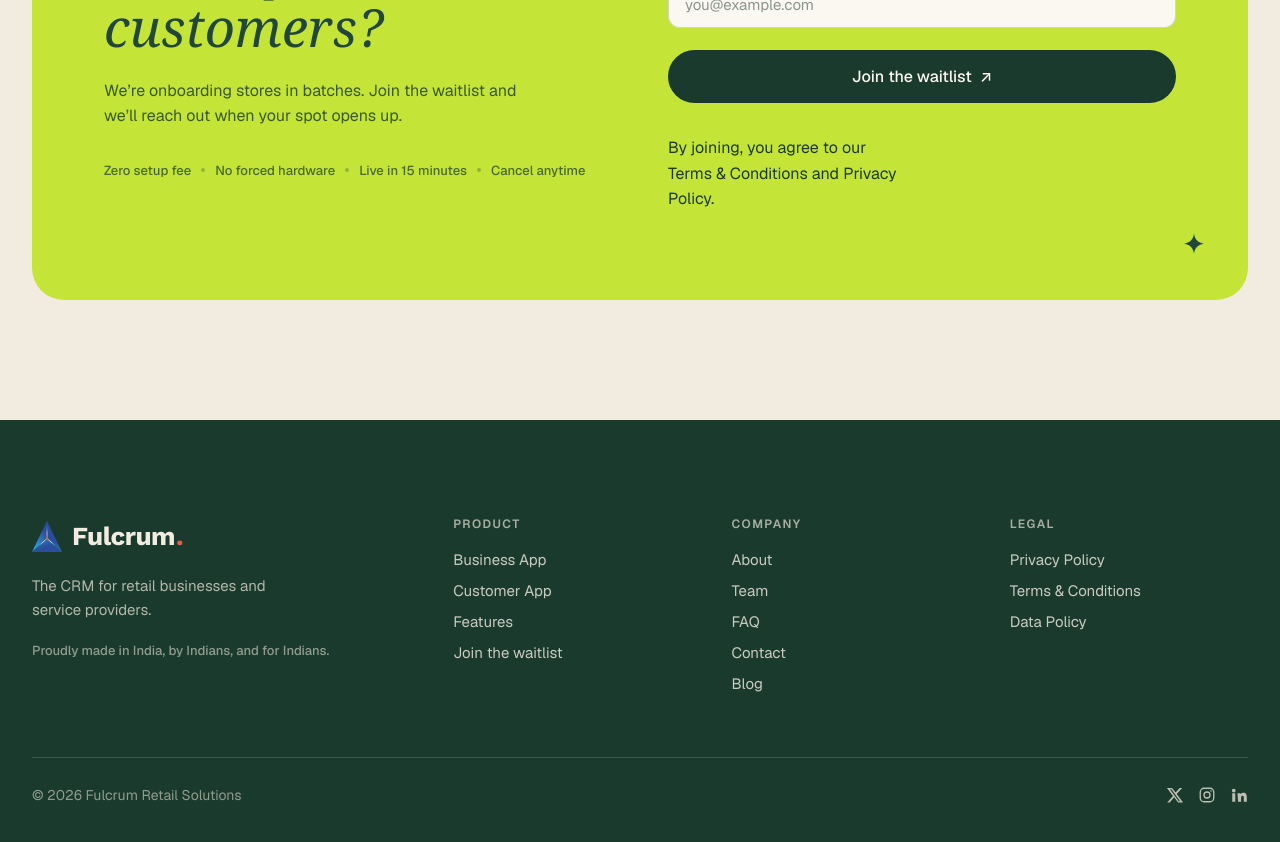
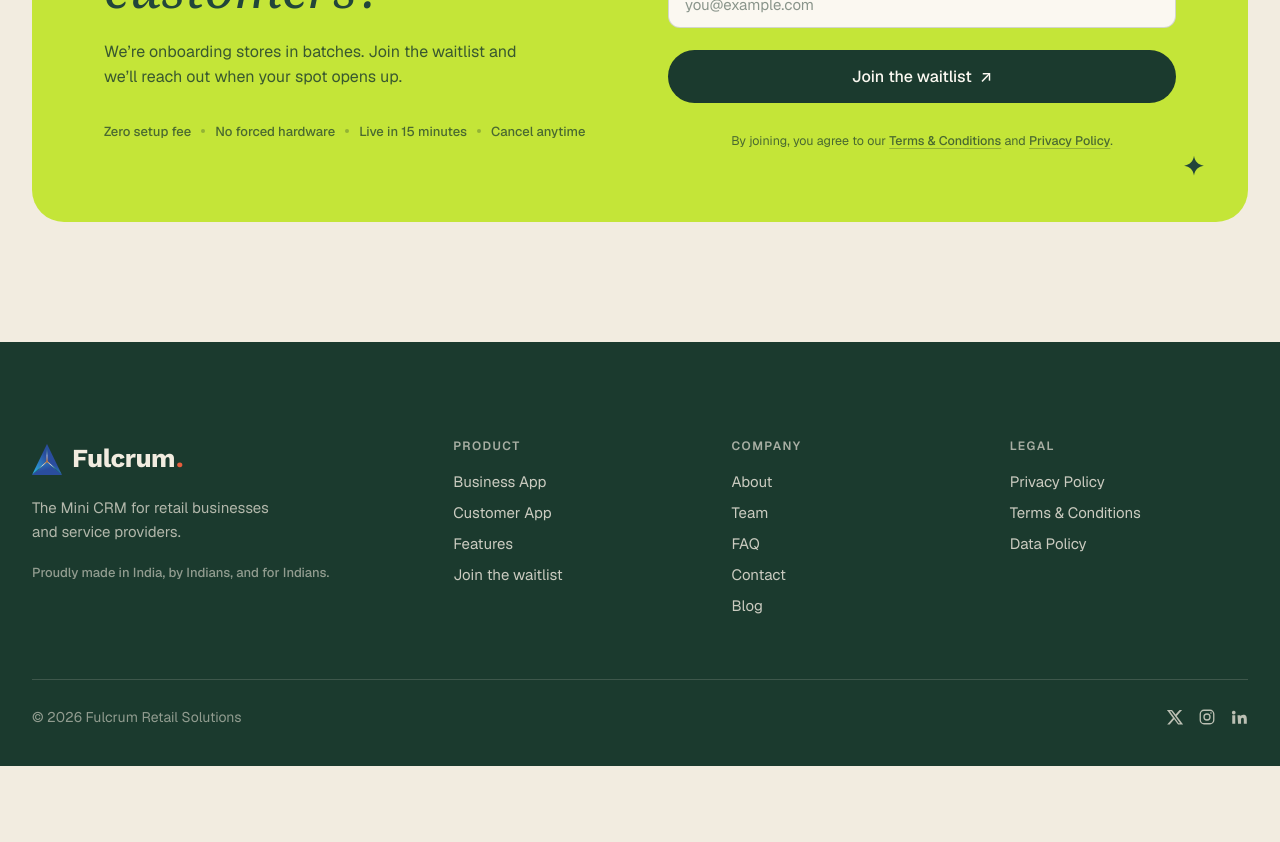
Before and after one commit to shreyash-droid/Fulcrum_Landing, a Next.js app: page /story in a window 1280 px wide. Shown: the part 5640-6482 px from the top of the page. After the commit the page ends 6406 px from the top, so only its background shows below. Built offline with nearby package versions, Linux system fonts and the light colour scheme; no server answers; a web font is replaced by a local one.

Commit message:
Team updated

```diff
--- a/app/components/Footer.jsx
+++ b/app/components/Footer.jsx
@@ -8,7 +8,7 @@ export default function Footer() {
               <img className="footer-mark" src="/assets/logo-mark.svg" alt="" width="30" height="31" />
               Fulcrum<span className="dot">.</span>
             </div>
-            <p>The CRM for retail businesses and service providers.</p>
+            <p>The Mini CRM for retail businesses and service providers. </p>
             <div className="made">Proudly made in India, by Indians, and for Indians.</div>
           </div>
           <div className="footer-col">
--- a/app/components/ForCustomers.jsx
+++ b/app/components/ForCustomers.jsx
@@ -37,7 +37,7 @@ export default function ForCustomers() {
               <span className="cust-step-num">02</span>
             </div>
             <div className="title">Earn</div>
-            <div className="body">Cash credits on every purchase.</div>
+            <div className="body">Points on every purchase.</div>
           </article>
           <article className="cust-step reveal" style={{ transitionDelay: ".12s" }}>
             <div className="cust-step-head">
--- a/app/components/Hero.jsx
+++ b/app/components/Hero.jsx
@@ -29,7 +29,7 @@ export default function Hero() {
               <span className="sep" aria-hidden="true"></span>
               <span>No forced hardware</span>
               <span className="sep" aria-hidden="true"></span>
-              <span>Live in 15&nbsp;minutes</span>
+              <span>Go Live in 15&nbsp;minutes</span>
             </div>
           </div>
 
--- a/app/globals.css
+++ b/app/globals.css
@@ -917,6 +917,31 @@ em {
 }
 .wl-actions { grid-column: 1 / -1; margin-top: 6px; display: flex; justify-content: center; }
 .wl-actions .btn { width: 100%; justify-content: center; }
+
+/* Waitlist consent line + submit error */
+.wl-consent {
+  grid-column: 1 / -1;
+  margin: 12px 0 0;
+  font: 400 12.5px/1.55 var(--font-body);
+  color: var(--on-accent);
+  opacity: .72;
+  text-align: center;
+}
+.wl-consent a {
+  color: var(--on-accent);
+  text-decoration: underline;
+  text-decoration-color: rgba(27, 58, 46, .4);
+  text-underline-offset: 3px;
+  font-weight: 500;
+}
+.wl-consent a:hover { text-decoration-color: currentColor; }
+.wl-error {
+  grid-column: 1 / -1;
+  margin: 10px 0 0;
+  font: 500 13px/1.5 var(--font-body);
+  color: #b3261e;
+  text-align: center;
+}
 .waitlist-notice {
   display: flex; align-items: center; gap: 10px;
   margin: 0 0 16px; padding: 12px 16px;
--- a/app/styles/legal.css
+++ b/app/styles/legal.css
@@ -2,34 +2,6 @@
    Fulcrum - legal documents (Terms & Conditions, Privacy Policy)
    Shares the warm-editorial design system from globals.css.
    ============================================================ */
-
-/* Waitlist consent line (lives on the home page, styled here alongside
-   the other links into the legal pages). */
-.wl-consent {
-  grid-column: 1 / -1;
-  margin: 12px 0 0;
-  font: 400 12.5px/1.55 var(--font-body);
-  color: var(--on-accent);
-  opacity: .72;
-  text-align: center;
-}
-.wl-consent a {
-  color: var(--on-accent);
-  text-decoration: underline;
-  text-decoration-color: rgba(27, 58, 46, .4);
-  text-underline-offset: 3px;
-  font-weight: 500;
-}
-.wl-consent a:hover { text-decoration-color: currentColor; }
-
-/* Waitlist submit error */
-.wl-error {
-  grid-column: 1 / -1;
-  margin: 10px 0 0;
-  font: 500 13px/1.5 var(--font-body);
-  color: #b3261e;
-  text-align: center;
-}
 
 /* ---------- Page shell ---------- */
 .legal-page { background: var(--paper); }
```
Also changed, not shown: app/team/page.jsx (+7 -7 lines), public/team/deepak.jpg (added), public/team/ravi.jpg (added).
